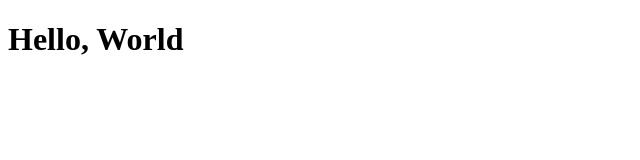
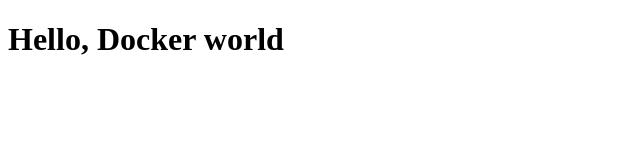
Before and after one commit to Boukabouya/Golang_Templates_Parsing, a plain HTML site: page index.html in a window 1280 px wide. Shown: the whole page, without its empty margins (0-640 px from the left). Drawn offline with Linux system fonts and the light colour scheme.

Commit message:
changed the body of html

```diff
--- a/index.html
+++ b/index.html
@@ -8,7 +8,7 @@
 </head>
 
 <body>
-    <h1>Hello, World</h1>
+    <h1>Hello, Docker world</h1>
 </body>
 
 </html>
```
